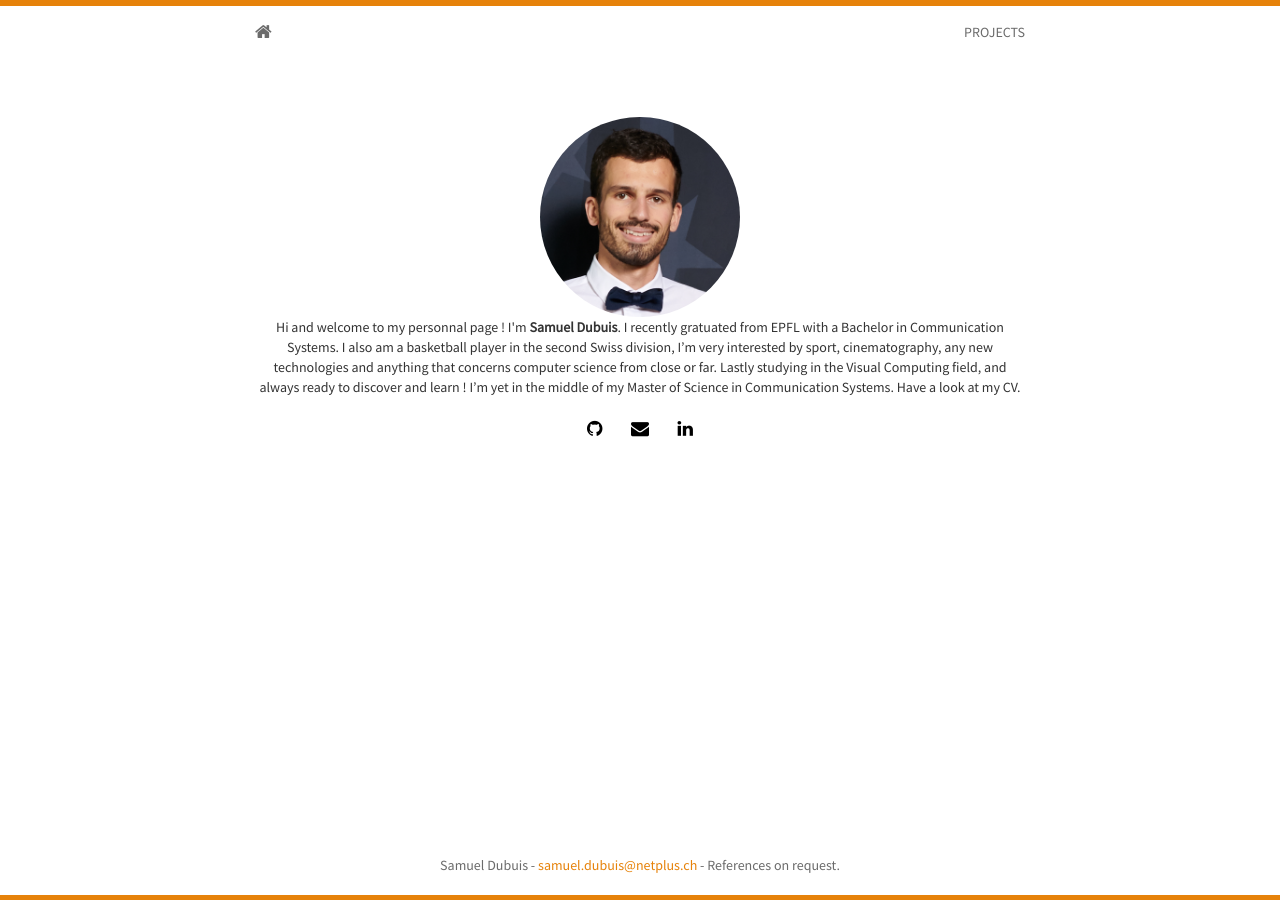
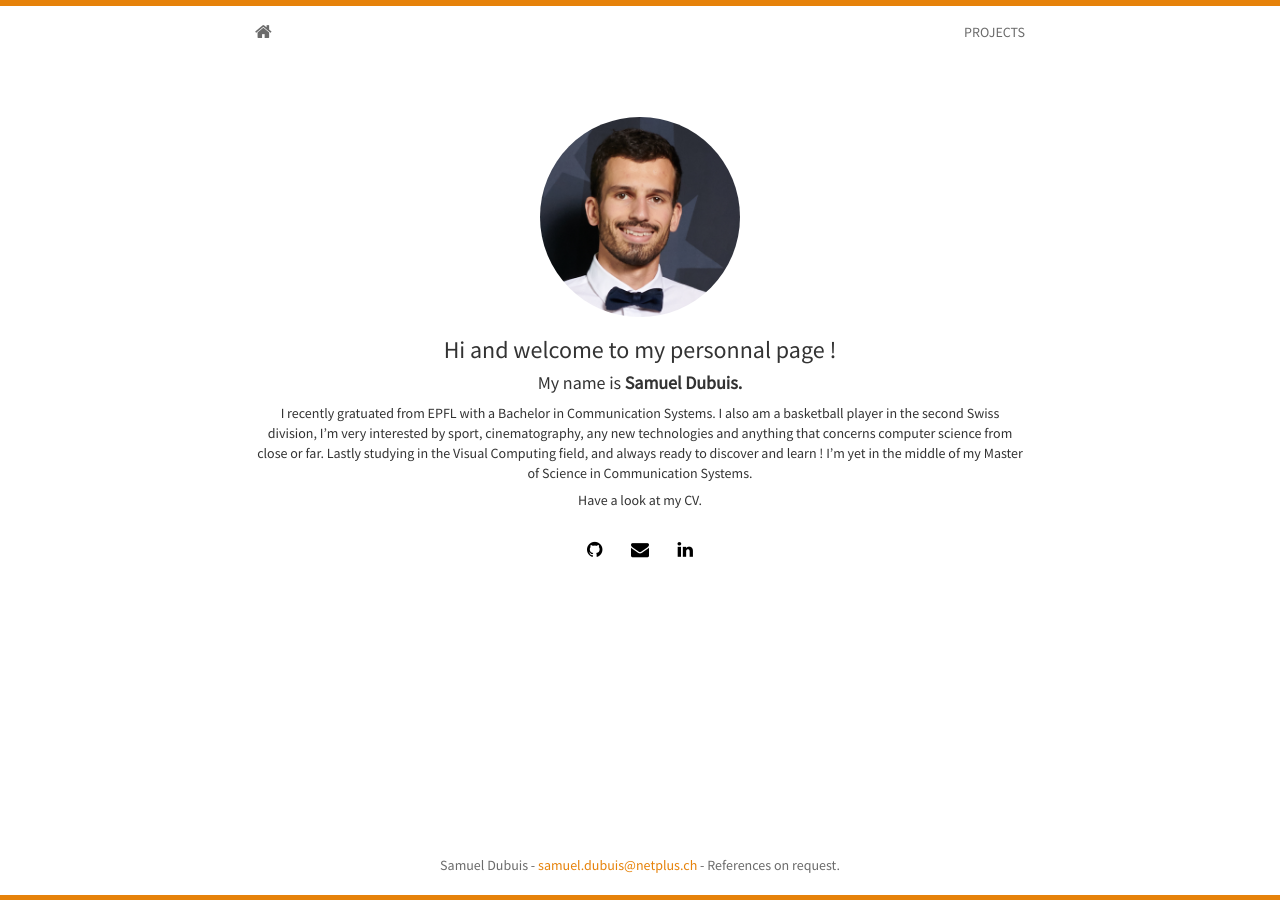
Before and after one commit to samdubuis/personnal_page, a Jekyll site: the page built from index.html, in a window 1280 px wide. Built offline with Jekyll 4.4.1, drawn with Linux system fonts in a browser that asks for light colours; nearby versions of some CDN libraries; the list of posts is cut into pages by our own code.

Commit message:
homepage

```diff
--- a/index.html
+++ b/index.html
@@ -7,15 +7,16 @@ layout: home
 	  <div class="avatar">
 		<img class="img-circle" src="{{ site.baseurl }}static/img/{{ site.avatar }}" alt="Responsive image" widht="200px" height="200px">
 	  </div>
-	  Hi and welcome to my personnal page !
-	  I'm <strong>{{ site.author }}</strong>.
-	  I recently gratuated from EPFL with a Bachelor in Communication
-	  Systems. I also am a basketball player in the second Swiss division, I’m very interested
-	  by sport, cinematography, any new technologies and anything that concerns
-	  computer science from close or far. Lastly studying in the Visual Computing
-	  field, and always ready to discover and learn ! I’m yet in the middle of my Master of Science in Communication Systems.
+	  <h3>Hi and welcome to my personnal page !</h3>
+	  <h4>My name is <strong>{{ site.author }}.</strong></h4>
+	  <p>I recently gratuated from EPFL with a Bachelor in Communication
+		Systems. I also am a basketball player in the second Swiss division, I’m very interested
+		by sport, cinematography, any new technologies and anything that concerns
+		computer science from close or far. Lastly studying in the Visual Computing
+		field, and always ready to discover and learn ! I’m yet in the middle of my Master of Science in Communication Systems.</p>
 
-	  Have a look at my CV.
+
+	  <h5>Have a look at my CV.</h5>
 	  <!-- <h3>I'm <strong>{{ site.author }}</strong>, a Software Engineer.</h3>
 	  <h3>I love all things computer science and maths.</h3>
 	  <h3>Have a look at some of my working <a href="{{ site.baseurl }}projects.html"> projects</a>.</h3>
```
